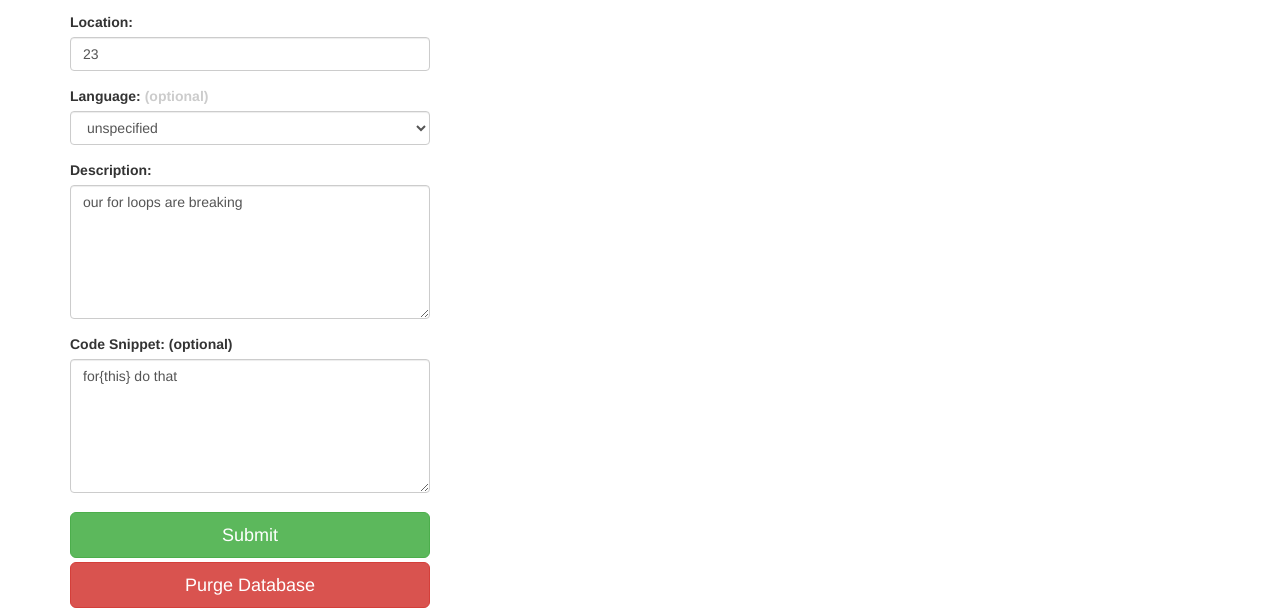
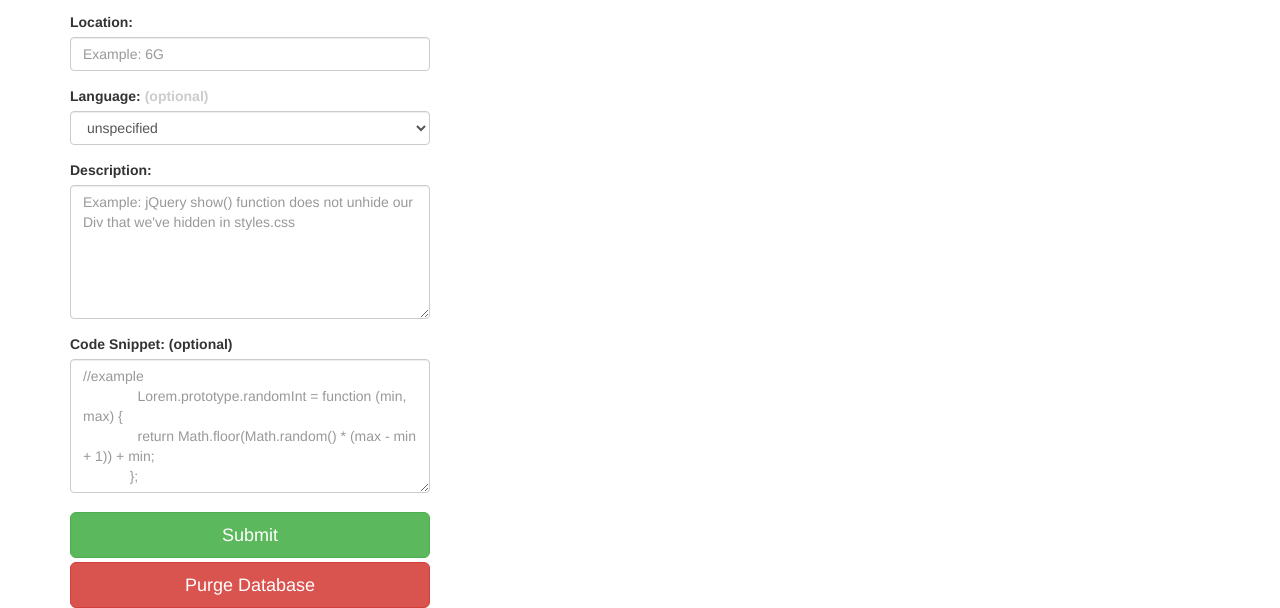
Before and after one commit to pizzimenti/gamified-queue, a plain HTML site: page index.html in a window 1280 px wide. Shown: the part 244-852 px from the top of the page. Drawn offline with nearby package versions, Linux system fonts and the light colour scheme.

Commit message:
remove submit-form sample values

```diff
--- a/index.html
+++ b/index.html
@@ -24,7 +24,7 @@
             </div>
             <div class="form-group">
               <label for="location">Location:</label>
-              <input type="text" class="form-control" id="location" value="23" placeholder="Example: 6G">
+              <input type="text" class="form-control" id="location" placeholder="Example: 6G">
             </div>
             <div class="form-group">
               <label for="language">Language: <span class="greyed">(optional)</span></label>
@@ -41,14 +41,14 @@
             </div>
             <div class="form-group">
               <label for="description">Description:</label>
-              <textarea id="description" class="form-control" rows="6" placeholder="Example: jQuery show() function does not unhide our Div that we've hidden in styles.css">our for loops are breaking</textarea>
+              <textarea id="description" class="form-control" rows="6" placeholder="Example: jQuery show() function does not unhide our Div that we've hidden in styles.css"></textarea>
             </div>
             <div class="form-group">
               <label for="snippet">Code Snippet: (optional)</label>
               <textarea id="snippet" class="form-control" rows="6" placeholder="//example
               Lorem.prototype.randomInt = function (min, max) {
               return Math.floor(Math.random() * (max - min + 1)) + min;
-            };">for{this} do that</textarea>
+            };"></textarea>
             </div>
             <button type="submit" class="btn btn-lg btn-success">Submit</button>
           </form>
```
